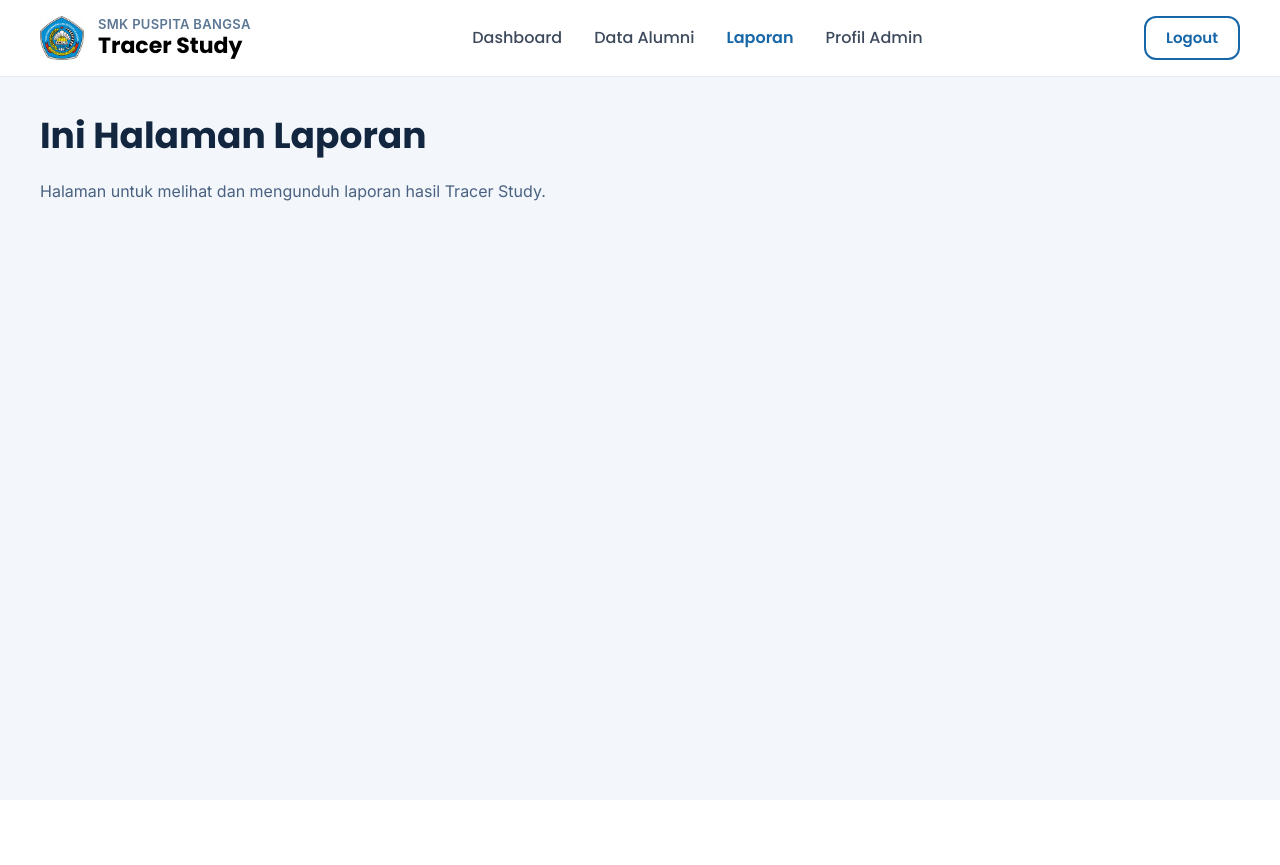
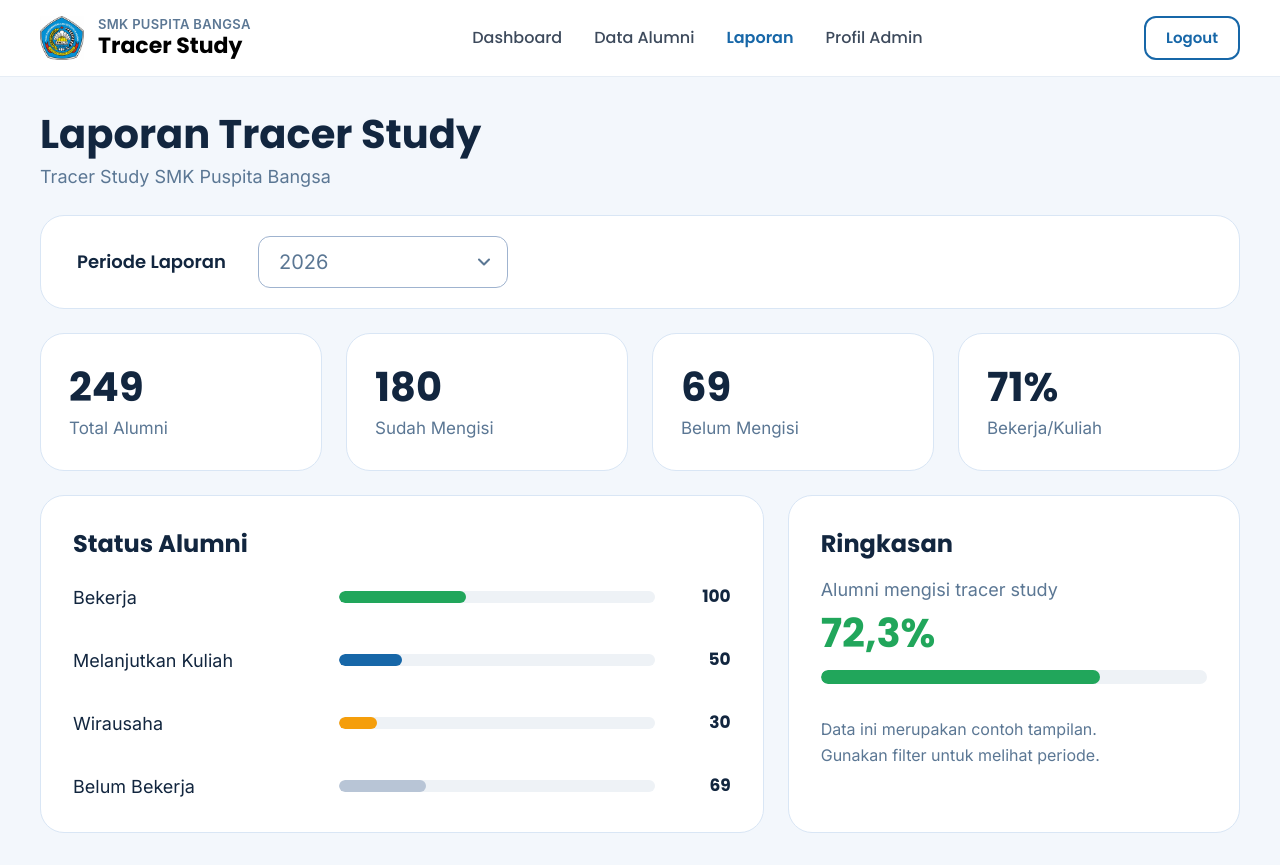
Before and after one commit to Agunnnnn/PROJECT_PKM, a React (Vite) app in the folder client/: page /admin/laporan in a window 1280 px wide. Before the commit the page ends 800 px from the top, so only its background shows below. Built offline with nearby package versions, Linux system fonts and the light colour scheme; sample sign-in values are in the browser's storage; the HTML template or start-up script is replaced by a standard one.

Commit message:
Menambahkan Tampilan Laporan

```diff
--- a/client/src/pages/admin/Laporan.jsx
+++ b/client/src/pages/admin/Laporan.jsx
@@ -1,12 +1,185 @@
+import { useState } from "react";
+
+const dataDummy = {
+  2026: {
+    totalAlumni: 249,
+    sudahMengisi: 180,
+    belumMengisi: 69,
+    bekerjaKuliahPersen: 71,
+    status: { bekerja: 100, kuliah: 50, wirausaha: 30, belumBekerja: 69 },
+  },
+  2025: {
+    totalAlumni: 230,
+    sudahMengisi: 170,
+    belumMengisi: 60,
+    bekerjaKuliahPersen: 68,
+    status: { bekerja: 90, kuliah: 45, wirausaha: 35, belumBekerja: 60 },
+  },
+  2024: {
+    totalAlumni: 215,
+    sudahMengisi: 150,
+    belumMengisi: 65,
+    bekerjaKuliahPersen: 64,
+    status: { bekerja: 80, kuliah: 40, wirausaha: 30, belumBekerja: 65 },
+  },
+};
+
+const TAHUN = Object.keys(dataDummy).sort((a, b) => b - a);
+
+const STATUS_ROWS = [
+  { key: "bekerja", label: "Bekerja", warna: "#21a65b" },
+  { key: "kuliah", label: "Melanjutkan Kuliah", warna: "#1767a8" },
+  { key: "wirausaha", label: "Wirausaha", warna: "#f59e0b" },
+  { key: "belumBekerja", label: "Belum Bekerja", warna: "#b8c5d6" },
+];
+
+/* ---------- Komponen kecil ---------- */
+const Card = ({ children, className = "" }) => (
+  <section
+    className={`rounded-3xl border border-[#d9e6f5] bg-white ${className}`}
+  >
+    {children}
+  </section>
+);
+
+const StatCard = ({ value, label }) => (
+  <Card className="px-5 pb-6 pt-4 lg:px-7 lg:py-7">
+    <div className="font-['Poppins',sans-serif] text-[34px] font-bold leading-tight text-[#12263f] lg:text-[40px]">
+      {value}
+    </div>
+    <div className="mt-1 text-[15px] text-[#5b7794] lg:text-[17px]">
+      {label}
+    </div>
+  </Card>
+);
+
+const Track = ({ persen, warna, tinggi = "h-3" }) => (
+  <div className={`${tinggi} w-full overflow-hidden rounded-full bg-[#eef2f6]`}>
+    <div
+      className="h-full rounded-full transition-[width] duration-500"
+      style={{ width: `${persen}%`, backgroundColor: warna }}
+    />
+  </div>
+);
+
+/* ---------- Halaman ---------- */
 export default function Laporan() {
+  const [tahun, setTahun] = useState(TAHUN[0]);
+  const d = dataDummy[tahun]; // TODO: ganti dengan data dari API berdasarkan `tahun`
+
+  const persenMengisi = (d.sudahMengisi / d.totalAlumni) * 100;
+  const persenMengisiTeks = persenMengisi.toLocaleString("id-ID", {
+    maximumFractionDigits: 1,
+  });
+
   return (
-    <div className="space-y-4 font-['Inter',sans-serif]">
-      <h1 className="font-['Poppins',sans-serif] text-[28px] font-bold text-[#12263f] lg:text-[36px]">
-        Ini Halaman Laporan
-      </h1>
-      <p className="text-[16px] text-[#4a6180]">
-        Halaman untuk melihat dan mengunduh laporan hasil Tracer Study.
-      </p>
+    <div className="space-y-5 font-['Inter',sans-serif] lg:space-y-6">
+      {/* Judul */}
+      <div>
+        <h1 className="font-['Poppins',sans-serif] text-[28px] font-bold leading-tight text-[#12263f] lg:text-[40px]">
+          Laporan Tracer Study
+        </h1>
+        <p className="mt-1 text-[15px] text-[#5b7794] lg:text-lg">
+          Tracer Study SMK Puspita Bangsa
+        </p>
+      </div>
+
+      {/* Filter periode */}
+      <Card className="flex items-center justify-between gap-4 px-5 py-4 lg:justify-start lg:gap-8 lg:px-9 lg:py-5">
+        <label
+          htmlFor="periode"
+          className="text-base text-[#5b7794] lg:font-['Poppins',sans-serif] lg:text-lg lg:font-semibold lg:text-[#12263f]"
+        >
+          Periode Laporan
+        </label>
+        <div className="relative">
+          <select
+            id="periode"
+            value={tahun}
+            onChange={(e) => setTahun(e.target.value)}
+            className="h-11 w-[120px] cursor-pointer appearance-none rounded-xl border border-transparent bg-[#eef2f8] pl-4 pr-10 text-base font-semibold text-[#12263f] focus:border-[#1767a8] focus:outline-none focus:ring-4 focus:ring-[#1767a8]/15 lg:h-[52px] lg:w-[250px] lg:border-[#9fb3cf] lg:bg-white lg:pl-5 lg:text-xl lg:font-normal lg:text-[#5b7794]"
+          >
+            {TAHUN.map((t) => (
+              <option key={t} value={t}>
+                {t}
+              </option>
+            ))}
+          </select>
+          <svg
+            className="pointer-events-none absolute right-3.5 top-1/2 -translate-y-1/2 text-[#5b7794]"
+            width="20"
+            height="20"
+            viewBox="0 0 24 24"
+            fill="none"
+            stroke="currentColor"
+            strokeWidth="2.500"
+            strokeLinecap="round"
+            strokeLinejoin="round"
+            aria-hidden="true"
+          >
+            <path d="M6 9l6 6 6-6" />
+          </svg>
+        </div>
+      </Card>
+
+      {/* Kartu angka */}
+      <div className="grid grid-cols-2 gap-4 lg:grid-cols-4 lg:gap-6">
+        <StatCard value={d.totalAlumni} label="Total Alumni" />
+        <StatCard value={d.sudahMengisi} label="Sudah Mengisi" />
+        <StatCard value={d.belumMengisi} label="Belum Mengisi" />
+        <StatCard value={`${d.bekerjaKuliahPersen}%`} label="Bekerja/Kuliah" />
+      </div>
+
+      {/* Status alumni + ringkasan */}
+      <div className="grid gap-5 lg:grid-cols-[1.6fr_1fr] lg:gap-6">
+        <Card className="p-6 lg:p-8">
+          <h2 className="mb-6 font-['Poppins',sans-serif] text-xl font-bold text-[#12263f] lg:text-2xl">
+            Status Alumni
+          </h2>
+
+          <ul className="space-y-5 lg:space-y-9">
+            {STATUS_ROWS.map((r) => {
+              const nilai = d.status[r.key];
+              return (
+                <li
+                  key={r.key}
+                  className="grid grid-cols-[112px_1fr_36px] items-center gap-x-3 lg:grid-cols-[250px_1fr_60px] lg:gap-x-4"
+                >
+                  <span className="text-[14px] text-[#12263f] lg:text-[18px]">
+                    {r.label}
+                  </span>
+                  <Track
+                    persen={(nilai / d.totalAlumni) * 100}
+                    warna={r.warna}
+                  />
+                  <span className="text-right font-['Poppins',sans-serif] text-base font-bold text-[#12263f] lg:text-[17px]">
+                    {nilai}
+                  </span>
+                </li>
+              );
+            })}
+          </ul>
+        </Card>
+
+        <Card className="self-start p-6 lg:self-stretch lg:p-8">
+          <h2 className="mb-4 font-['Poppins',sans-serif] text-xl font-bold text-[#12263f] lg:text-2xl">
+            Ringkasan
+          </h2>
+          <p className="text-base text-[#5b7794] lg:text-lg">
+            Alumni mengisi tracer study
+          </p>
+          <div className="mb-3 mt-1 font-['Poppins',sans-serif] text-[34px] font-bold leading-tight text-[#21a65b] lg:text-[40px]">
+            {persenMengisiTeks}%
+          </div>
+          <Track persen={persenMengisi} warna="#21a65b" tinggi="h-3.5" />
+
+          <p className="mt-8 text-[15px] leading-relaxed text-[#8a9bb0] lg:text-base lg:text-[#5b7794]">
+            Data ini merupakan contoh tampilan.
+            <br />
+            Gunakan filter untuk melihat periode.
+          </p>
+        </Card>
+      </div>
     </div>
   );
 }
```
